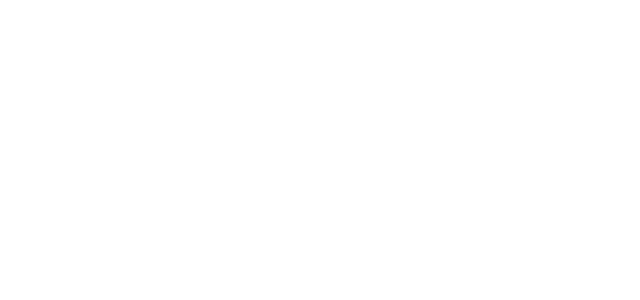
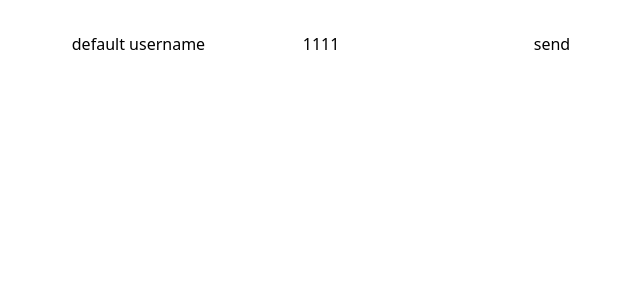
Before and after one commit to Maietskyi/react-okten-sept-2025, a React (Vite) app: page / in a window 1280 px wide. Shown: the top 300 px of the page, without its empty margins (319-959 px from the left). Built offline with nearby package versions, Linux system fonts and the light colour scheme.

Commit message:
Add Lesson 5 / 2 form controlled

```diff
--- a/src/components/FormComponent.tsx
+++ b/src/components/FormComponent.tsx
@@ -1,11 +1,124 @@
+import {FormEvent, useState} from "react";
+
+interface IFormProps {
+    username: string;
+    password: string;
+}
 
 export const FormComponent = () => {
+    const [formState, setFormState] = useState<IFormProps>({
+        username: 'default username',
+        password: '1111'
+    })
+    const handleSubmit = (e: FormEvent<HTMLFormElement>) => {
+        e.preventDefault();
+        const user = {
+            username: formState.username,
+            password: formState.password
+        };
+        console.log(user);
+    };
+
+    // const handleUsernameChange = (e:FormEvent<HTMLInputElement>)=>{
+    //     const input = e.target as HTMLFormElement;
+    //     console.log(input.value)
+    //     console.log(input.name)
+    //     setFormState({...formState, username: input.value});
+    // };
+    // const handlePasswordChange = (e:FormEvent<HTMLInputElement>)=>{
+    //     const input = e.target as HTMLFormElement;
+    //     console.log(input.value)
+    //     setFormState({...formState, password: input.value});
+    // }
+
+    const handleInputChange = (e:FormEvent<HTMLInputElement>)=>{
+        const input = e.target as HTMLFormElement;
+        console.log(input.name)
+        setFormState({...formState, [input.name]: input.value})
+    };
+
     return (
         <div>
-            <form>
-                <input className='border-2' type="text" name={'username'}/>
-                <input className='border-2' type="text" name={'password'}/>
+            <form onSubmit={handleSubmit}>
+                <input className='border-2' type="text" name={'username'} value={formState.username} onChange={handleInputChange}/>
+                <input className='border-2' type="text" name={'password'} value={formState.password} onChange={handleInputChange}/>
+                <button className='border-2'>send</button>
             </form>
         </div>
     );
 };
+
+
+
+
+
+
+
+// 1 варіант
+// import {FormEvent, useState} from "react";
+//
+// interface IFormProps {
+//     username: string;
+//     password: string;
+// }
+//
+// export const FormComponent = () => {
+//     const [formState, setFormState] = useState<IFormProps>({
+//         username: 'default username',
+//         password: '1111'
+//     })
+//     const handleSubmit = (e: FormEvent<HTMLFormElement>) => {
+//         e.preventDefault();
+//     }
+//
+//     const handleUsernameChange = (e:FormEvent<HTMLInputElement>)=>{
+//         const input = e.target as HTMLFormElement;
+//         console.log(input.value)
+//         setFormState({...formState, username: input.value});
+//     };
+//     const handlePasswordChange = (e:FormEvent<HTMLInputElement>)=>{
+//         const input = e.target as HTMLFormElement;
+//         console.log(input.value)
+//         setFormState({...formState, password: input.value});
+//     }
+//
+//     return (
+//         <div>
+//             <form onSubmit={handleSubmit}>
+//                 <input className='border-2' type="text" name={'username'} value={formState.username} onChange={handleUsernameChange}/>
+//                 <input className='border-2' type="text" name={'password'} value={formState.password} onChange={handlePasswordChange}/>
+//                 <button className='border-2'>send</button>
+//             </form>
+//         </div>
+//     );
+// };
+
+
+
+
+
+// export const FormComponent = () => {
+//     const [formState, setFormState] = useState<IFormProps>({
+//         username: '1',
+//         password: '1'
+//     })
+//     const handleSubmit = (e: FormEvent<HTMLFormElement>) => {
+//         e.preventDefault();
+//         const form = e.target as HTMLFormElement;
+//         console.log(form);
+//         console.log(form.username);
+//         console.log(form.password);
+//         console.log(form.username.value);
+//         console.log(form.password.value);
+//     };
+//
+//     return (
+//         <div>
+//             <form onSubmit={handleSubmit}>
+//                 <input className='border-2' type="text" name={'username'}/>
+//                 <input className='border-2' type="text" name={'password'}/>
+//                 <button className='border-2'>send</button>
+//             </form>
+//         </div>
+//     );
+// };
```
